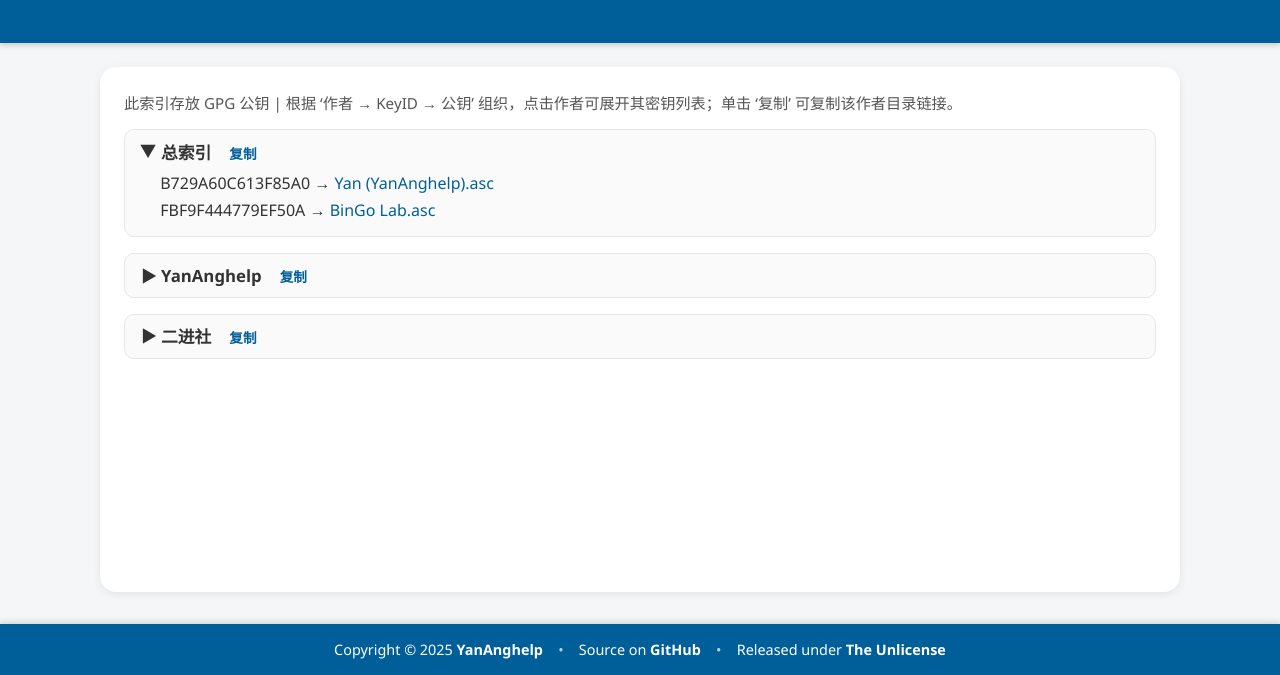
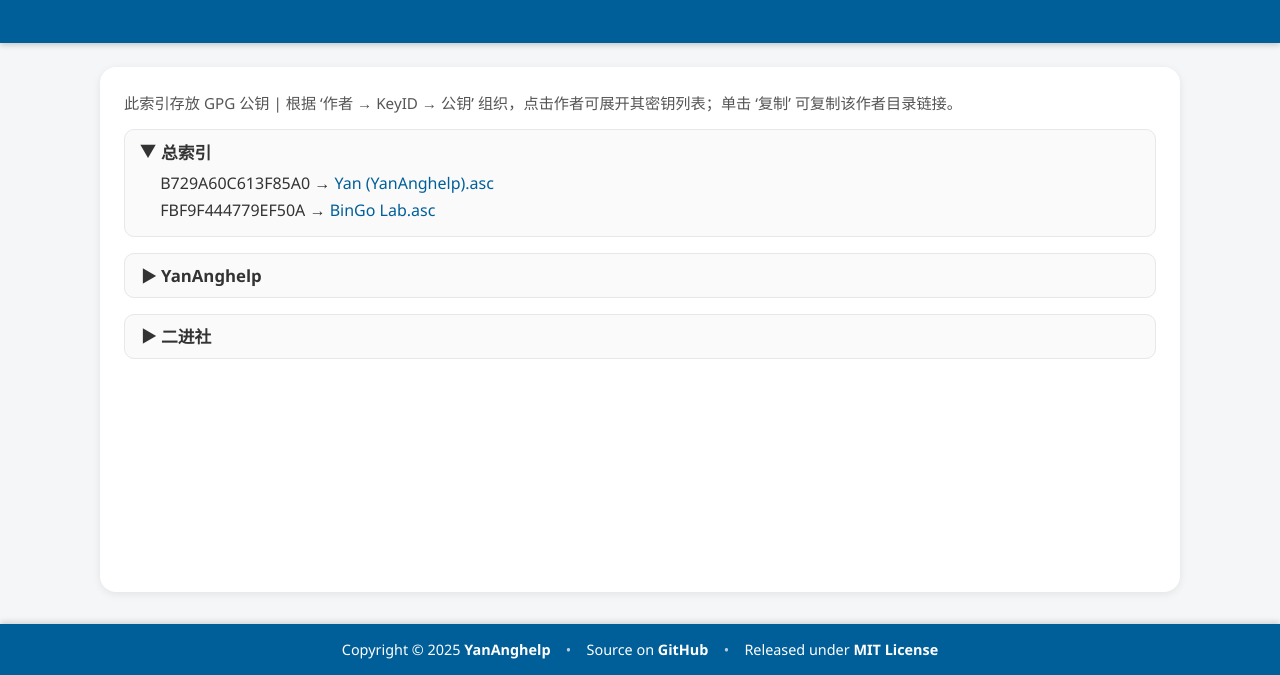
Before and after one commit to YanAnghelp/GPG_publicKey, a plain HTML site: page index.html in a window 1280 px wide. Shown: the part 125-800 px from the top of the page. Drawn offline with Linux system fonts and the light colour scheme.

Commit message:
Fix: 去除作者目录的复制按钮

```diff
--- a/index.html
+++ b/index.html
@@ -175,7 +175,6 @@
     <details open>
       <summary>
         <span data-zh="总索引" data-en="General Index">总索引</span>
-        <a class="author-dir" data-copy="abs" data-zh="复制" data-en="Click Copy" data-path="PubKey/ALL" href="#">复制</a>
       </summary>
       <ul>
         <li>B729A60C613F85A0 → <a href="PubKey/ALL/Yan (YanAnghelp)_0xB729A60C613F85A0_public.asc">Yan (YanAnghelp).asc</a></li>
@@ -186,7 +185,6 @@
     <details>
       <summary>
         <span data-zh="YanAnghelp" data-en="YanAnghelp">YanAnghelp</span>
-        <a class="author-dir" data-copy="abs" data-zh="复制" data-en="Click Copy" data-path="PubKey/YanAnghelp" href="#">复制</a>
       </summary>
       <ul>
         <li>B729A60C613F85A0 → <a href="PubKey/YanAnghelp/Yan (YanAnghelp)_0xB729A60C613F85A0_public.asc">Yan (YanAnghelp).asc</a></li>
@@ -196,7 +194,6 @@
     <details>
       <summary>
         <span data-zh="二进社" data-en="BinGo Lab">BinGo Lab</span>
-        <a class="author-dir" data-copy="abs" data-zh="复制" data-en="Click Copy" data-path="PubKey/BINGO" href="#">复制</a>
       </summary>
       <ul>
         <li>FBF9F444779EF50A → <a href="PubKey/BINGO/BinGo Lab_0xFBF9F444779EF50A_public.asc">BinGo Lab.asc</a></li>
@@ -213,7 +210,7 @@
     <span class="sep">•</span>
     Source on <a href="https://github.com/YanAnghelp/GPG_publicKey" target="_blank">GitHub</a>
     <span class="sep">•</span>
-    Released under <a href="https://unlicense.org" target="_blank">The Unlicense</a>
+    Released under <a href="./LICENSE" target="_blank">MIT License</a>
   </footer>
 
   <script>
```
